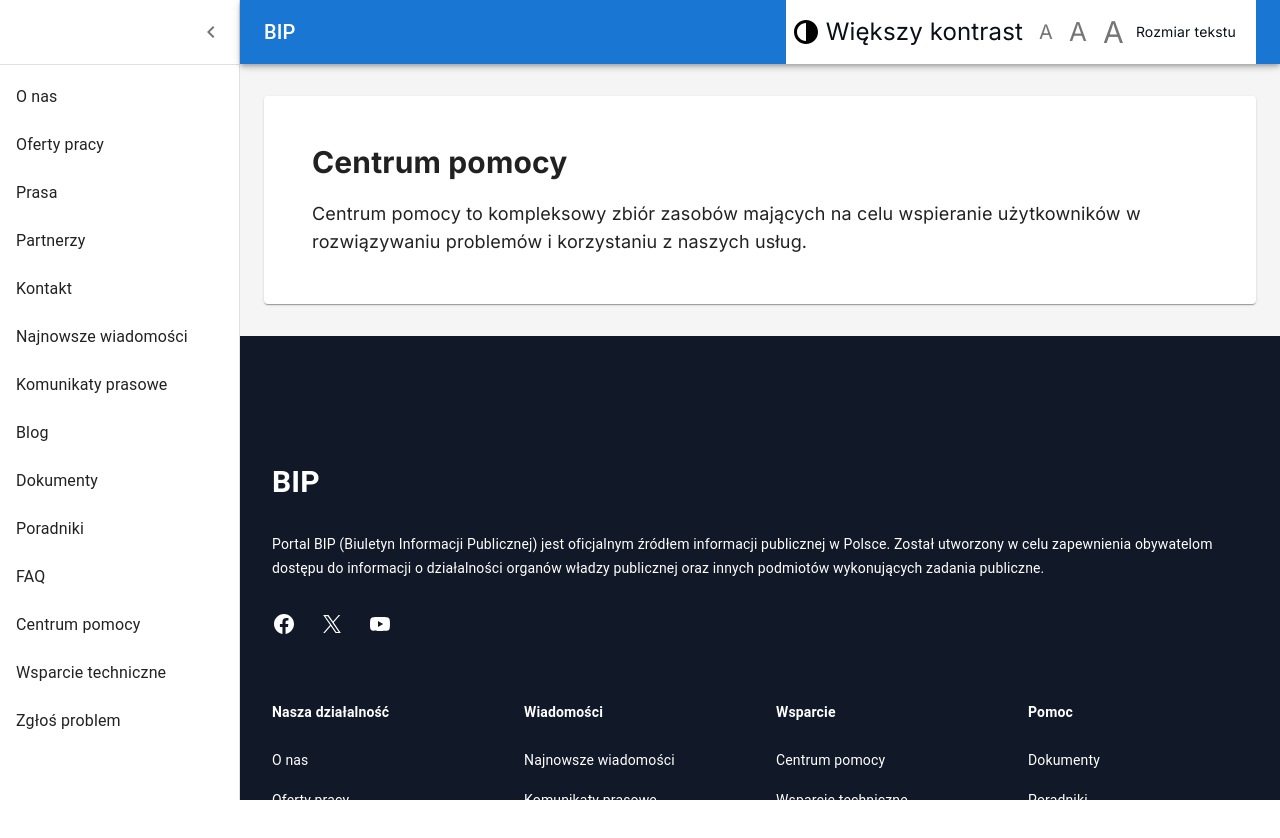
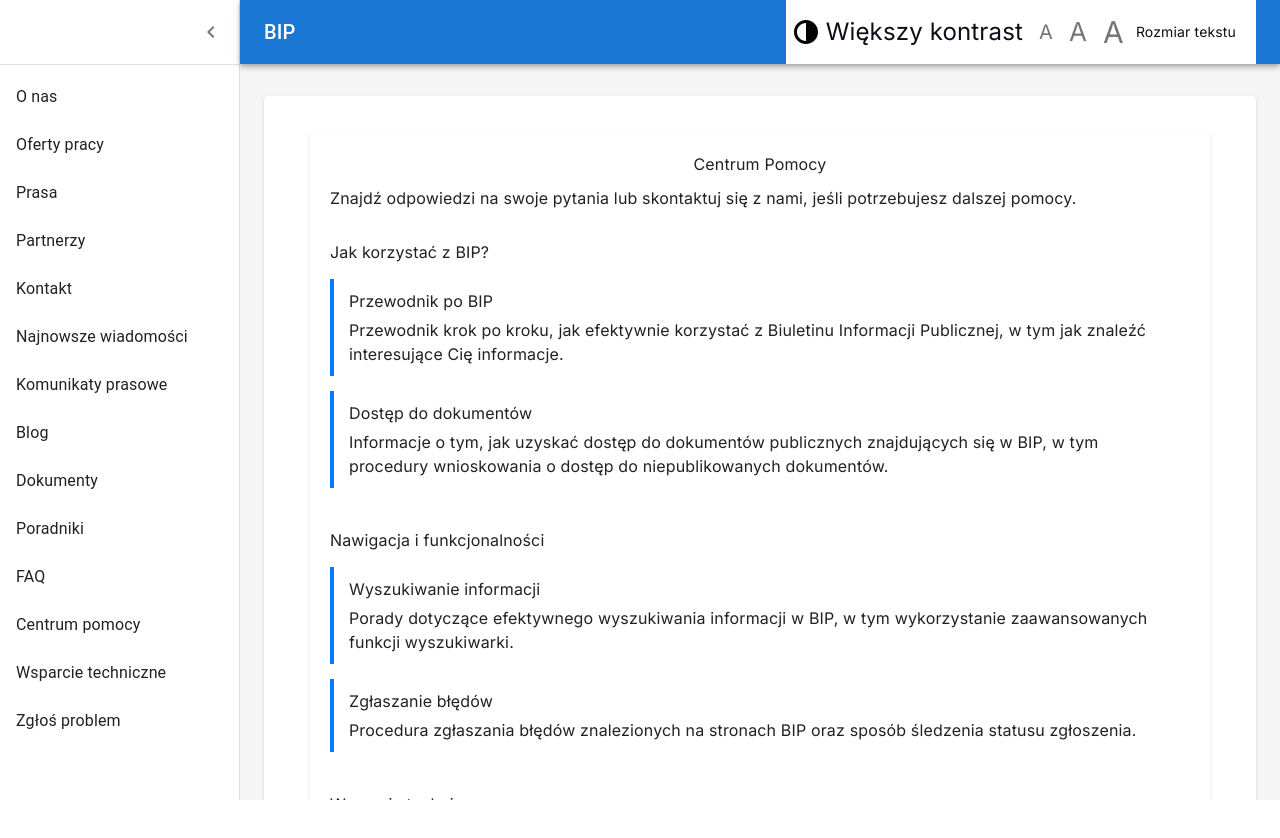
Before and after one commit to patryk672/bip, a Next.js app: page /centrum-pomocy in a window 1280 px wide. Shown: the top 838 px of the page. Before the commit the page ends 800 px from the top, so only its background shows below. Built offline with nearby package versions, Linux system fonts and the light colour scheme.

Commit message:
init subpages (faq, centrum-pomocy)

```diff
--- /dev/null
+++ b/src/app/centrum-pomocy/page.tsx
@@ -0,0 +1,89 @@
+import React from 'react';
+
+const Page = () => {
+  return (
+    <div className="help-center-page">
+      <h1>Centrum Pomocy</h1>
+      <p>
+        Znajdź odpowiedzi na swoje pytania lub skontaktuj się z nami, jeśli
+        potrzebujesz dalszej pomocy.
+      </p>
+
+      <div className="help-section">
+        <h2>Jak korzystać z BIP?</h2>
+        <div className="help-item">
+          <h3>Przewodnik po BIP</h3>
+          <p>
+            Przewodnik krok po kroku, jak efektywnie korzystać z Biuletinu
+            Informacji Publicznej, w tym jak znaleźć interesujące Cię
+            informacje.
+          </p>
+        </div>
+        <div className="help-item">
+          <h3>Dostęp do dokumentów</h3>
+          <p>
+            Informacje o tym, jak uzyskać dostęp do dokumentów publicznych
+            znajdujących się w BIP, w tym procedury wnioskowania o dostęp do
+            niepublikowanych dokumentów.
+          </p>
+        </div>
+      </div>
+
+      <div className="help-section">
+        <h2>Nawigacja i funkcjonalności</h2>
+        <div className="help-item">
+          <h3>Wyszukiwanie informacji</h3>
+          <p>
+            Porady dotyczące efektywnego wyszukiwania informacji w BIP, w tym
+            wykorzystanie zaawansowanych funkcji wyszukiwarki.
+          </p>
+        </div>
+        <div className="help-item">
+          <h3>Zgłaszanie błędów</h3>
+          <p>
+            Procedura zgłaszania błędów znalezionych na stronach BIP oraz sposób
+            śledzenia statusu zgłoszenia.
+          </p>
+        </div>
+      </div>
+
+      <div className="help-section">
+        <h2>Wsparcie techniczne</h2>
+        <div className="help-item">
+          <h3>Kontakt z działem wsparcia</h3>
+          <p>
+            Informacje kontaktowe do działu wsparcia technicznego, w tym godziny
+            pracy i preferowane metody kontaktu.
+          </p>
+        </div>
+        <div className="help-item">
+          <h3>FAQ – Najczęściej zadawane pytania</h3>
+          <p>
+            Odpowiedzi na najczęściej zadawane pytania przez użytkowników BIP,
+            które mogą pomóc w rozwiązaniu Twojego problemu.
+          </p>
+        </div>
+      </div>
+
+      <div className="help-section">
+        <h2>Bezpieczeństwo i ochrona danych</h2>
+        <div className="help-item">
+          <h3>Polityka prywatności</h3>
+          <p>
+            Informacje o tym, jak chronimy dane osobowe użytkowników oraz jakie
+            masz prawa w związku z przetwarzaniem Twoich danych przez BIP.
+          </p>
+        </div>
+        <div className="help-item">
+          <h3>Zasady korzystania z serwisu</h3>
+          <p>
+            Szczegółowe zasady korzystania z Biuletinu Informacji Publicznej, w
+            tym prawa i obowiązki użytkowników.
+          </p>
+        </div>
+      </div>
+    </div>
+  );
+};
+
+export default Page;
--- /dev/null
+++ b/src/app/faq/page.tsx
@@ -0,0 +1,84 @@
+import React from 'react';
+
+const Page = () => {
+  return (
+    <div className="faq-page">
+      <h1>Często Zadawane Pytania (FAQ)</h1>
+      <div className="faq-section">
+        <h2>Ogólne Informacje</h2>
+        <div className="faq-item">
+          <h3>Co to jest Biuletin Informacji Publicznej?</h3>
+          <p>
+            Biuletin Informacji Publicznej (BIP) to oficjalny system publikacji
+            informacji publicznych, utworzony w celu zapewnienia obywatelom
+            dostępu do informacji o działalności organów władzy publicznej i
+            zarządzania publicznego.
+          </p>
+        </div>
+        <div className="faq-item">
+          <h3>Jak mogę znaleźć interesujące mnie informacje?</h3>
+          <p>
+            Informacje w BIP są uporządkowane tematycznie i dostępne przez menu
+            główne oraz wyszukiwarkę. Zachęcamy do korzystania z obu metod w
+            celu szybkiego znalezienia potrzebnych danych.
+          </p>
+        </div>
+      </div>
+
+      <div className="faq-section">
+        <h2>Dostęp do Dokumentów</h2>
+        <div className="faq-item">
+          <h3>Jak uzyskać dostęp do dokumentów publicznych?</h3>
+          <p>
+            Dokumenty publiczne są dostępne dla każdego w sekcji "Dokumenty"
+            naszej strony. Możesz również złożyć wniosek o udostępnienie
+            dokumentów, jeśli nie znajdziesz ich w BIP.
+          </p>
+        </div>
+        <div className="faq-item">
+          <h3>Czy dostęp do wszystkich dokumentów jest bezpłatny?</h3>
+          <p>
+            Tak, dostęp do dokumentów w ramach BIP jest zasadniczo bezpłatny.
+            Mogą jednak wystąpić opłaty związane z wydaniem kopii dokumentów w
+            formie papierowej.
+          </p>
+        </div>
+      </div>
+
+      <div className="faq-section">
+        <h2>Zgłaszanie Problemów</h2>
+        <div className="faq-item">
+          <h3>Na jakie problemy mogę natrafić podczas korzystania z BIP?</h3>
+          <p>
+            Problemy mogą obejmować trudności z dostępem do informacji, błędy na
+            stronie lub problemy z wyświetlaniem niektórych dokumentów. W
+            przypadku problemów technicznych prosimy o kontakt z naszym działem
+            wsparcia.
+          </p>
+        </div>
+        <div className="faq-item">
+          <h3>Jak mogę zgłosić problem lub uwagę?</h3>
+          <p>
+            Jeśli napotkasz problem lub masz uwagi dotyczące działania BIP,
+            prosimy o kontakt za pomocą formularza dostępnego w sekcji "Kontakt"
+            lub bezpośrednio mailowo na adres wsparcia technicznego.
+          </p>
+        </div>
+      </div>
+
+      <div className="faq-section">
+        <h2>Wsparcie i Pomoc</h2>
+        <div className="faq-item">
+          <h3>Gdzie mogę znaleźć pomoc przy korzystaniu z BIP?</h3>
+          <p>
+            Oferujemy instrukcje i poradniki dostępne w sekcji "Pomoc", które
+            mogą ułatwić nawigację po BIP i dostęp do informacji. Dla bardziej
+            złożonych problemów służy wsparcie techniczne.
+          </p>
+        </div>
+      </div>
+    </div>
+  );
+};
+
+export default Page;
--- a/src/styles/globals.css
+++ b/src/styles/globals.css
@@ -69,3 +69,81 @@ h6 {
     content: '*';
   }
 }
+
+
+.faq-page {
+  max-width: 800px;
+  margin: 0 auto;
+  padding: 20px;
+}
+
+.faq-page h1 {
+  text-align: center;
+  margin-bottom: 30px;
+}
+
+.faq-section {
+  margin-bottom: 40px;
+}
+
+.faq-section h2 {
+  padding-bottom: 10px;
+  margin-bottom: 20px;
+}
+
+.faq-item {
+  margin-bottom: 20px;
+}
+
+.faq-item h3 {
+  cursor: pointer;
+  margin-bottom: 10px;
+  transition: color 0.3s;
+}
+
+.faq-item p {
+  border-left: 3px solid #007BFF;
+  padding: 10px;
+  margin-top: 0;
+  -webkit-transition: background-color 0.3s;
+  transition: background-color 0.3s;
+}
+
+.help-center-page {
+  max-width: 900px;
+  margin: 20px auto;
+  padding: 20px;
+  box-shadow: 0 2px 4px rgba(0,0,0,0.1);
+}
+
+.help-center-page h1 {
+  text-align: center;
+  margin-bottom: 10px;
+}
+
+.help-center-page p {
+  text-align: left;
+  margin-bottom: 30px;
+}
+
+.help-section {
+  margin-bottom: 40px;
+}
+
+.help-section h2 {
+  margin-bottom: 15px;
+}
+
+.help-item {
+  border-left: 4px solid #007bff;
+  margin-bottom: 15px;
+  padding: 10px 15px;
+}
+
+.help-item h3 {
+  margin-bottom: 5px;
+}
+
+.help-item p {
+  margin: 0;
+}
```
